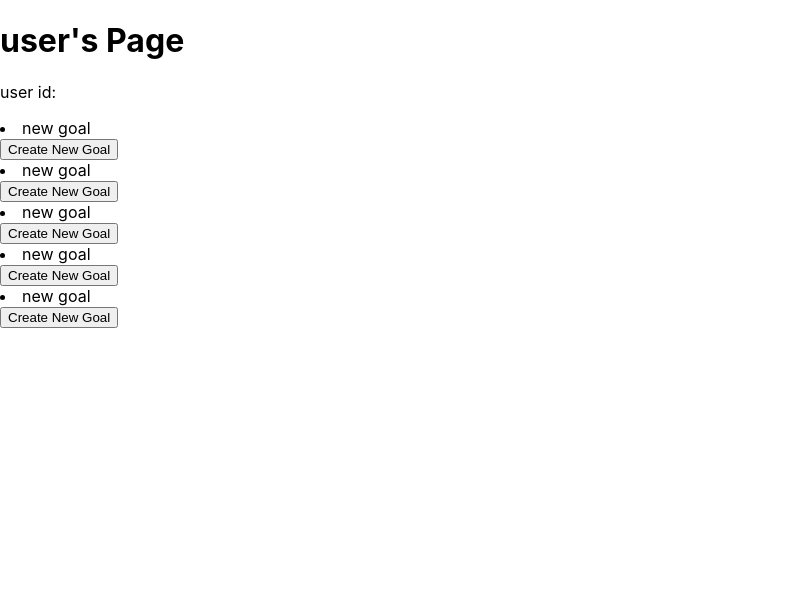
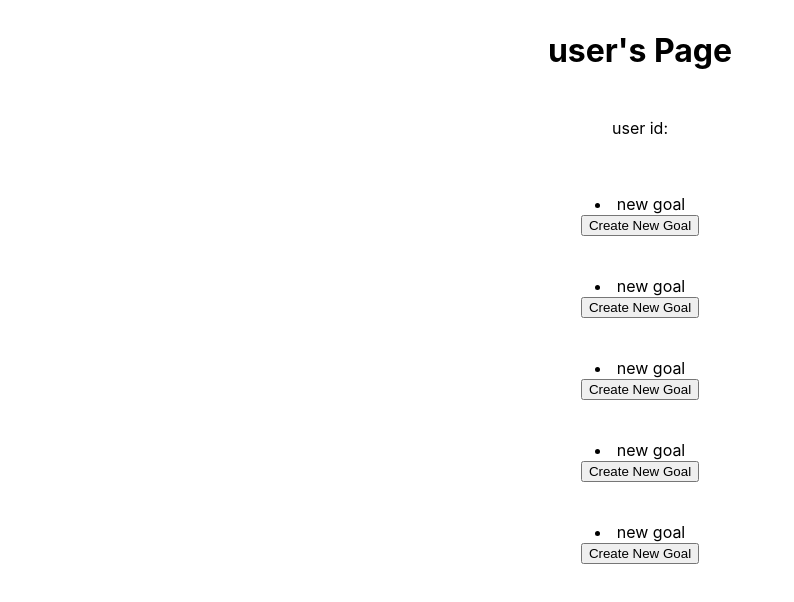
Before and after one commit to mug913/life_grind_frontend, a React (Create React App) app: page /home in a window 1280 px wide. Shown: the top 602 px of the page, without its empty margins (0-794 px from the left). Built offline with nearby package versions, Linux system fonts and the light colour scheme.

Commit message:
updated readme / added minimal css

```diff
--- a/src/components/goals/goal.js
+++ b/src/components/goals/goal.js
@@ -24,7 +24,7 @@ class Goal extends Component {
     level = `Level: ${goal.level}`}
     if (goal.position !== 0 ) {
     return (
-      <div>
+      <div className="Goal">
         <li key= {goal.id} >
         {goal.name}
         <div>
--- a/src/components/records/addRecordForm.js
+++ b/src/components/records/addRecordForm.js
@@ -49,7 +49,7 @@ render() {
         )}
     return(
         <div>
-            <form onSubmit={this.handleSubmit}>>
+            <form onSubmit={this.handleSubmit}>
                 {fields}
                 <input type="submit" />
             </form>
--- a/src/components/users/loginForm.js
+++ b/src/components/users/loginForm.js
@@ -32,7 +32,7 @@ handleSubmit = event => {
     render() {
         return(
             <div>
-                <form onSubmit={this.handleSubmit}>>
+                <form onSubmit={this.handleSubmit}>
                     <label>Login</label>
                         <input type="text" onChange={this.handleChange.bind(this, 'username')} value={this.state.username}/>
                     <label>Password</label>
--- a/src/components/users/registerForm.js
+++ b/src/components/users/registerForm.js
@@ -31,7 +31,7 @@ handleSubmit = (event) => {
     render() {
         return(
             <div>
-                <form onSubmit={this.handleSubmit}>>
+                <form onSubmit={this.handleSubmit}>
                     <label>Create User:</label>
                     <label>Username:</label>
                         <input type="text" onChange={this.handleChange.bind(this, 'username')} value={this.state.userdata.username}/>
@@ -41,7 +41,7 @@ handleSubmit = (event) => {
                         <input type="password" onChange={this.handleChange.bind(this, 'vpassword')} value={this.state.userdata.vpassword}/>
                     <label>Email:</label>
                         <input type="text" onChange={this.handleChange.bind(this, 'email')} value={this.state.userdata.email}/>
-                    <input type="submit" />
+                    <input className="btn-submit" type="submit" />
                 </form>
             </div>
         )
--- a/src/containers/goals.js
+++ b/src/containers/goals.js
@@ -7,12 +7,12 @@ class GoalsContainer extends Component {
     render() {
       if (this.props.goals.length === 0) {
         return (
-          <div>
+          <div >
             {"loading"}
           </div>)
       }
       return (
-        <div>
+        <div className="Goallist">
            <Goals deleteGoal={this.props.deleteGoal} goals={this.props.goals}/>
         </div>
       )
--- /dev/null
+++ b/src/pages/home/home.css
@@ -0,0 +1,25 @@
+.Title  {
+    display: flex;
+    flex-direction: column;
+    justify-content: center;
+    align-items: center;
+    text-align: center;
+    padding: 10px;
+  }
+
+  .Goals  {
+    display: flex;
+    flex-direction: column;
+    justify-content: center;
+    align-items: center;
+    text-align: center;
+    min-height: 50vh;
+  }
+
+  .Goallist  {
+    padding: 20px;
+  }
+
+  .Goal {
+    padding: 20px;
+  }
--- a/src/pages/home/home.js
+++ b/src/pages/home/home.js
@@ -2,18 +2,22 @@ import React from "react";
 import {Component} from 'react';
 import { connect } from 'react-redux';
 import GoalsContainer from '../../containers/goals'
+import './home.css'
 
 class Home extends Component {
 
 render(){
 
     return (
-        <div>
+      <div>
+        <div className="Title">
             <h1>{this.props.username}'s Page</h1>
+        </div>
+        <div className="Goals">
             <p>user id: {this.props.user_id}</p>
             < GoalsContainer />
-        </div>
-
+            </div>
+      </div>
     )
 
 }
--- /dev/null
+++ b/src/pages/login/login.css
@@ -0,0 +1,15 @@
+.btn-link  {
+    position: relative;
+    left: 48%;
+    top: 80px;
+    padding: 10px;
+  }
+
+  .Login  {
+    display: flex;
+    flex-direction: column;
+    justify-content: center;
+    align-items: center;
+    text-align: center;
+    min-height: 10vh;
+  }
--- a/src/pages/login/login.js
+++ b/src/pages/login/login.js
@@ -2,6 +2,7 @@ import React from "react";
 import { Component } from 'react';
 import { Link } from "react-router-dom";
 import LoginContainer from '../../containers/login';
+import './login.css'
 
 class Login extends Component {
     render() {
@@ -10,7 +11,7 @@ class Login extends Component {
         <div className="Login">
           <LoginContainer/>
         </div>
-        <button className="btn btn-link">
+        <button className="btn-link">
             <Link to="/register">Register</Link>
         </button>
         </div>
--- /dev/null
+++ b/src/pages/register/register.css
@@ -0,0 +1,22 @@
+.btn-link  {
+    position: relative;
+    left: 48%;
+    top: 80px;
+    padding: 10px;
+  }
+
+.btn-submit {
+    position: absolute;
+    left: 48%;
+    top: 10%;
+    padding: 10px;
+}
+
+  .Register {
+    display: flex;
+    flex-direction: column;
+    justify-content: center;
+    align-items: center;
+    text-align: center;
+    min-height: 10vh;
+  }
--- a/src/pages/register/register.js
+++ b/src/pages/register/register.js
@@ -2,6 +2,7 @@ import React from "react";
 import { Component } from 'react';
 import { Link } from "react-router-dom";
 import RegisterContainer from '../../containers/register';
+import './register.css'
 
 class Register extends Component {
     render() {
@@ -10,7 +11,7 @@ class Register extends Component {
         <div className="Register">
           <RegisterContainer/>
         </div>
-        <button className="btn btn-link">
+        <button className="btn-link">
             <Link to="/">Cancel</Link>
         </button>
         </div>
```
Also changed, not shown: 1 other file (tests, documents, lock files or other folders).
